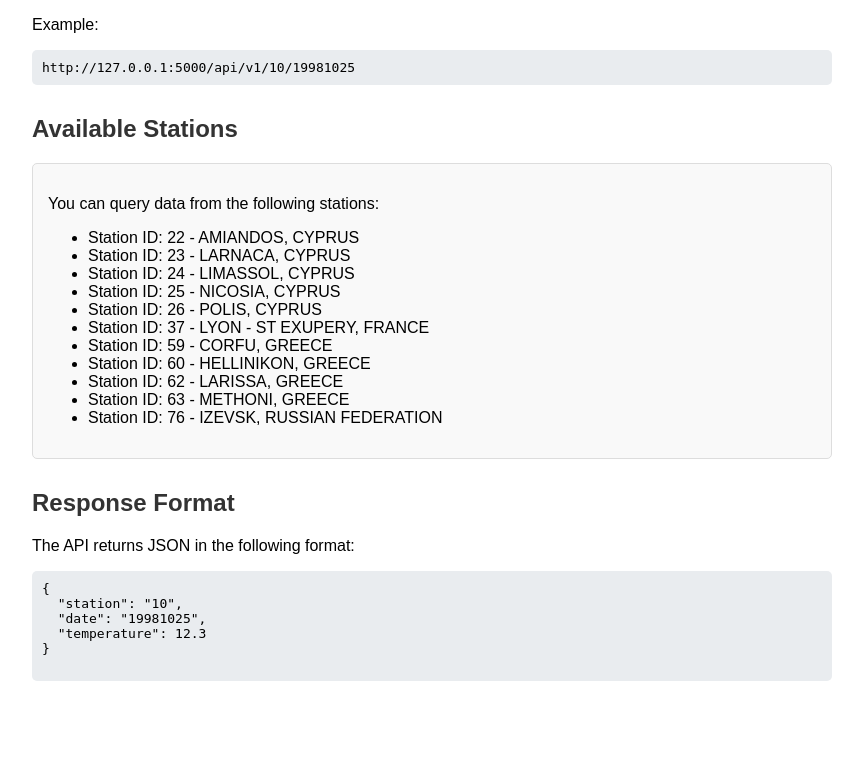
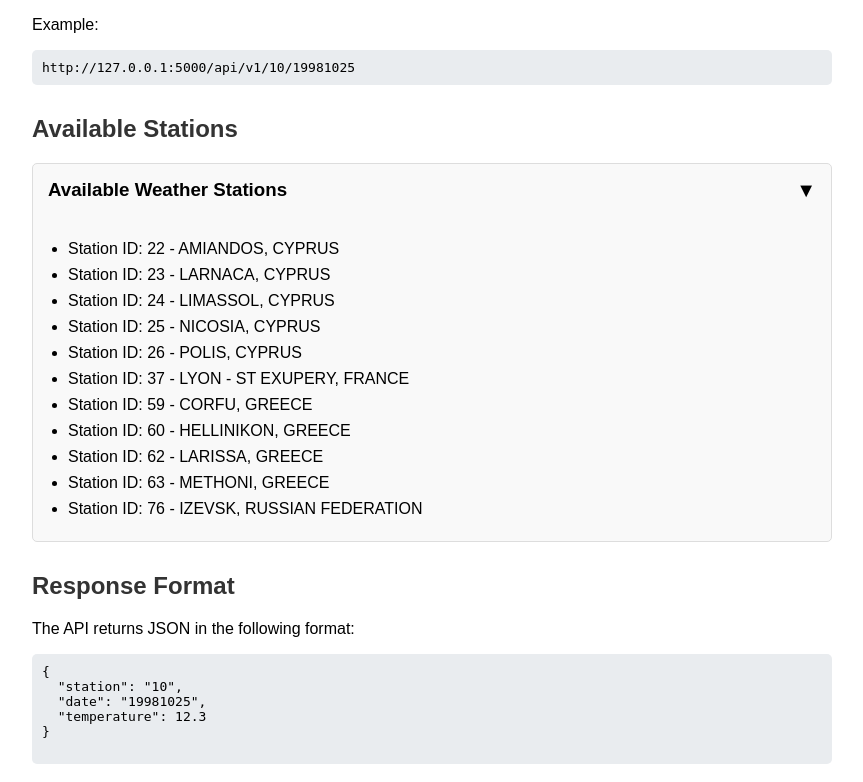
Before and after one commit to zgospodinov/weather-api, a Flask app: page / in a window 1280 px wide. Shown: the part 351-1133 px from the top of the page, without its empty margins (208-1071 px from the left). Before the commit the page ends 1032 px from the top, so only its background shows below. Run offline with Flask 3, Linux system fonts and the light colour scheme.

Commit message:
Collapsable stations list with fixed height

```diff
--- a/templates/home.html
+++ b/templates/home.html
@@ -8,13 +8,69 @@
         max-width: 800px;
         margin: 0 auto;
         padding: 20px;
-      }
-      .station-list {
+      }      .station-list {
         border: 1px solid #ddd;
         border-radius: 5px;
-        padding: 15px;
         margin: 20px 0;
         background-color: #f9f9f9;
+      }
+      .station-header {
+        padding: 15px;
+        cursor: pointer;
+        display: flex;
+        justify-content: space-between;
+        align-items: center;
+        border-bottom: 1px solid #ddd;
+        background: none;
+        width: 100%;
+        border: none;
+        text-align: left;
+        font: inherit;
+      }
+      .station-header:focus {
+        outline: 2px solid #007bff;
+        outline-offset: -2px;
+      }
+      .station-header h3 {
+        margin: 0;
+      }
+      .station-content {
+        max-height: 400px;
+        overflow-y: auto;
+        padding: 15px;
+        display: none;
+      }
+      .station-content.show {
+        display: block;
+      }
+      .station-content ul {
+        margin: 0;
+        padding: 0 0 0 20px;
+      }
+      .station-content li {
+        margin: 8px 0;
+      }
+      .toggle-icon {
+        font-size: 20px;
+        transition: transform 0.3s;
+      }
+      .toggle-icon.rotated {
+        transform: rotate(180deg);
+      }
+      /* Scrollbar styling */
+      .station-content::-webkit-scrollbar {
+        width: 8px;
+      }
+      .station-content::-webkit-scrollbar-track {
+        background: #f1f1f1;
+        border-radius: 4px;
+      }
+      .station-content::-webkit-scrollbar-thumb {
+        background: #888;
+        border-radius: 4px;
+      }
+      .station-content::-webkit-scrollbar-thumb:hover {
+        background: #555;
       }
       .example {
         background-color: #e9ecef;
@@ -51,12 +107,16 @@
 
     <h2>Available Stations</h2>
     <div class="station-list">
-      <p>You can query data from the following stations:</p>
-      <ul>
-        {% for station in stations %}
-        <li>Station ID: {{ station.id }} - {{ station.location }}</li>
-        {% endfor %}
-      </ul>
+      <button class="station-header" onclick="toggleStations()" onKeyPress="handleKeyPress(event)">
+        <h3>Available Weather Stations</h3>
+        <span class="toggle-icon" aria-hidden="true">▼</span>
+      </button>        <section class="station-content" aria-label="Weather stations list">
+          <ul>
+            {% for station in stations %}
+            <li>Station ID: {{ station.id }} - {{ station.location }}</li>
+            {% endfor %}
+          </ul>
+        </section>
     </div>
 
     <h2>Response Format</h2>
@@ -68,5 +128,38 @@
   "temperature": 12.3
 }
     </pre>
+
+    <script>
+      // Function to toggle the station list visibility
+      function toggleStations() {
+        const content = document.querySelector('.station-content');
+        const icon = document.querySelector('.toggle-icon');
+        const header = document.querySelector('.station-header');
+        const isExpanded = content.classList.contains('show');
+
+        content.classList.toggle('show');
+        icon.classList.toggle('rotated');
+
+        // Update ARIA attributes
+        header.setAttribute('aria-expanded', !isExpanded);
+      }
+
+      // Handle keyboard events
+      function handleKeyPress(event) {
+        if (event.key === 'Enter' || event.key === ' ') {
+          event.preventDefault();
+          toggleStations();
+        }
+      }
+
+      // Initialize the station list on page load
+      document.addEventListener('DOMContentLoaded', function() {
+        const content = document.querySelector('.station-content');
+        const header = document.querySelector('.station-header');
+
+        content.classList.add('show');
+        header.setAttribute('aria-expanded', 'true');
+      });
+    </script>
   </body>
 </html>
```
